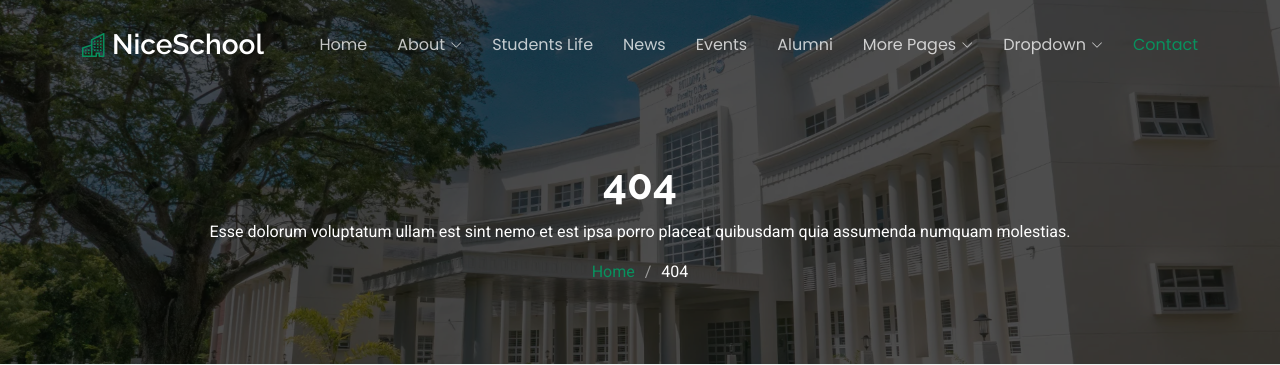
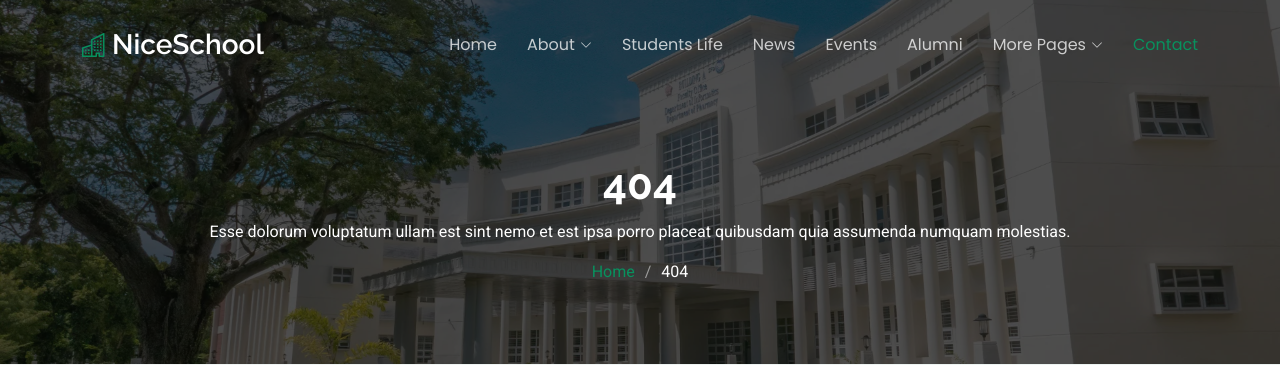
Before and after one commit to brucebett/institution-website, a Django app: page /f404/ in a window 1280 px wide. Shown: the top 365 px of the page. Run offline with Django 5.2, Linux system fonts and the light colour scheme; some libraries are stand-ins or nearby versions.

Commit message:
wen commit

```diff
--- a/project/templates/base.html
+++ b/project/templates/base.html
@@ -56,50 +56,32 @@
 
       <nav id="navmenu" class="navmenu">
         <ul>
-          <li><a href="index.html">Home</a></li>
-          <li class="dropdown"><a href="about.html"><span>About</span> <i class="bi bi-chevron-down toggle-dropdown"></i></a>
+          <li><a href="/home">Home</a></li>
+          <li class="dropdown"><a href="/about"><span>About</span> <i class="bi bi-chevron-down toggle-dropdown"></i></a>
             <ul>
-              <li><a href="about.html">About Us</a></li>
-              <li><a href="admissions.html">Admissions</a></li>
-              <li><a href="academics.html">Academics</a></li>
-              <li><a href="faculty-staff.html">Faculty &amp; Staff</a></li>
-              <li><a href="campus-facilities.html">Campus &amp; Facilities</a></li>
+              <li><a href="/about">About Us</a></li>
+              <li><a href="/admission">Admissions</a></li>
+              <li><a href="/academics">Academics</a></li>
+              <li><a href="/staff">Faculty &amp; Staff</a></li>
+              <li><a href="/institution_facilities">Campus &amp; Facilities</a></li>
             </ul>
           </li>
 
-          <li><a href="students-life.html">Students Life</a></li>
-          <li><a href="news.html">News</a></li>
-          <li><a href="events.html">Events</a></li>
-          <li><a href="alumni.html">Alumni</a></li>
+          <li><a href="/students_life">Students Life</a></li>
+          <li><a href="/news">News</a></li>
+          <li><a href="/event">Events</a></li>
+          <li><a href="/alumni">Alumni</a></li>
           <li class="dropdown"><a href="#"><span>More Pages</span> <i class="bi bi-chevron-down toggle-dropdown"></i></a>
             <ul>
-              <li><a href="news-details.html">News Details</a></li>
-              <li><a href="event-details.html">Event Details</a></li>
-              <li><a href="privacy.html">Privacy</a></li>
-              <li><a href="terms-of-service.html">Terms of Service</a></li>
-              <li><a href="404.html">Error 404</a></li>
-              <li><a href="starter-page.html">Starter Page</a></li>
+              <li><a href="/news-details">News Details</a></li>
+              <li><a href="/event-details">Event Details</a></li>
+              <li><a href="/privacy">Privacy</a></li>
+              <li><a href="/terms_of_service">Terms of Service</a></li>
+              <li><a href="/f404">Error 404</a></li>
+              <li><a href="/starter_page">Starter Page</a></li>
             </ul>
           </li>
-
-          <li class="dropdown"><a href="#"><span>Dropdown</span> <i class="bi bi-chevron-down toggle-dropdown"></i></a>
-            <ul>
-              <li><a href="#">Dropdown 1</a></li>
-              <li class="dropdown"><a href="#"><span>Deep Dropdown</span> <i class="bi bi-chevron-down toggle-dropdown"></i></a>
-                <ul>
-                  <li><a href="#">Deep Dropdown 1</a></li>
-                  <li><a href="#">Deep Dropdown 2</a></li>
-                  <li><a href="#">Deep Dropdown 3</a></li>
-                  <li><a href="#">Deep Dropdown 4</a></li>
-                  <li><a href="#">Deep Dropdown 5</a></li>
-                </ul>
-              </li>
-              <li><a href="#">Dropdown 2</a></li>
-              <li><a href="#">Dropdown 3</a></li>
-              <li><a href="#">Dropdown 4</a></li>
-            </ul>
-          </li>
-          <li><a href="contact.html" class="active">Contact</a></li>
+          <li><a href="/contact" class="active">Contact</a></li>
         </ul>
         <i class="mobile-nav-toggle d-xl-none bi bi-list"></i>
       </nav>
```
